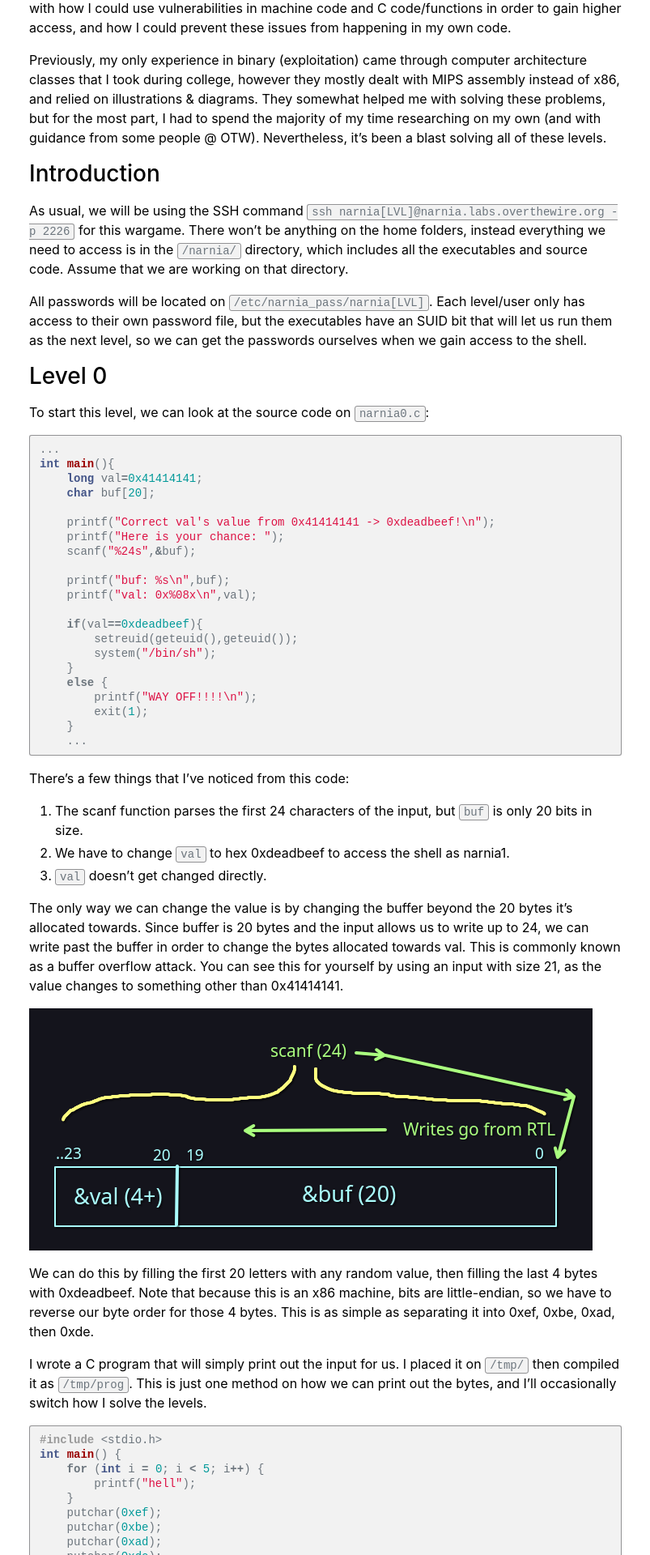
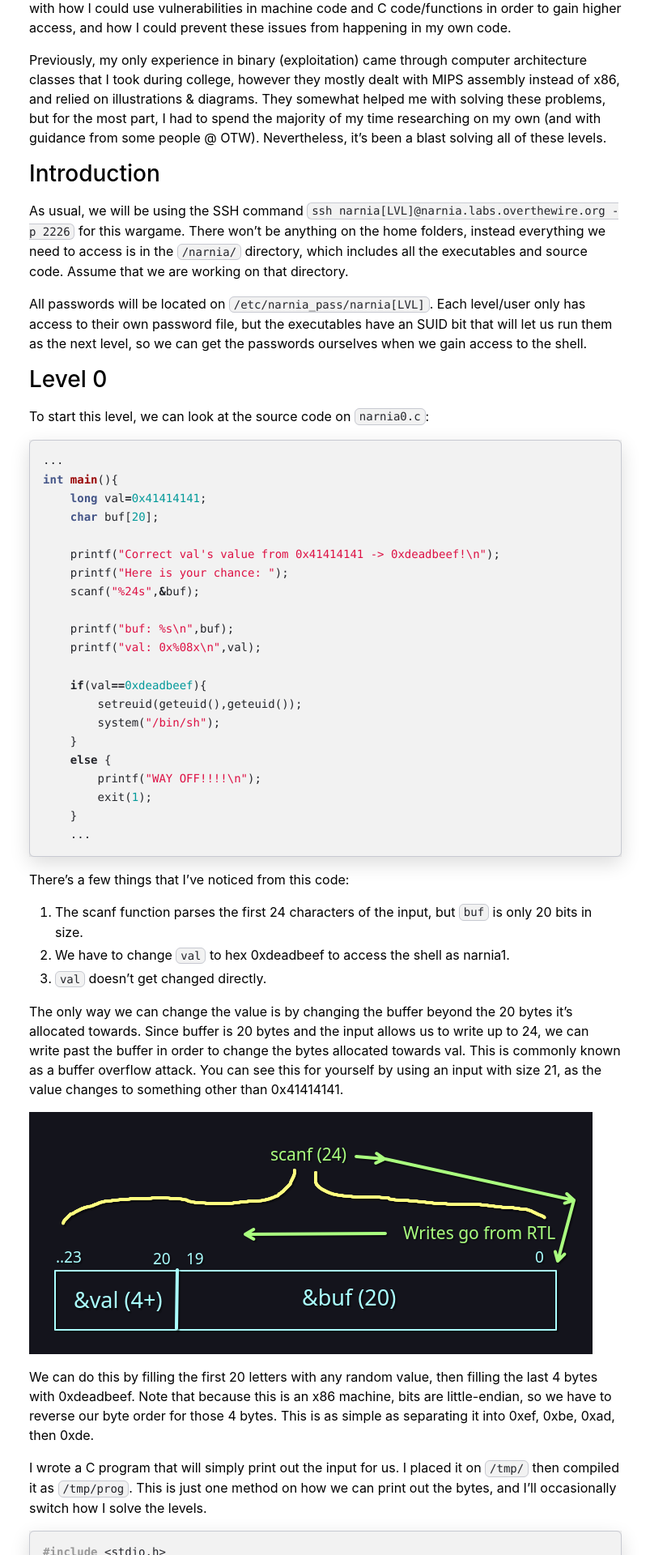
Before and after one commit to rafayet-git/hos.sh, a Jekyll site: the page built from _posts/2025-08-02-overthewire-narnia-writeup.md, in a window 1280 px wide. Shown: the part 324-2244 px from the top of the page at 81% size, without its empty margins (238-1041 px from the left). Built offline with Jekyll 4.4.1, drawn with Linux system fonts in a browser that asks for light colours; comment, search, counter and statistics services are not loaded.

Commit message:
Improved code styling

```diff
--- a/_posts/2025-08-02-overthewire-narnia-writeup.md
+++ b/_posts/2025-08-02-overthewire-narnia-writeup.md
@@ -388,7 +388,7 @@
 
 This program will run `goodfunction()` and does nothing with our input, except placing it in an array with the `snprintf()` function. We need to instead be able to run `hackedfunction()`. It also outputs the memory addresses of both functions, as well as the address and value of `ptrf`, the function pointer being called.
 
-![Our address and values for variables](narnia_7_test.png)
+![Our address and values for variables](/assets/posts/narnia_7_test.png)
 
 Previously we used `snprintf()` to run a format string attack in Level 5. We can use the same idea in order to change the value of `ptrf` to the memory address of the hacked function, so we will be able to run it. We already have its memory address at 0xffffd2c8, and the value to change it to is 0x804930f (134517519).
 
--- a/css/main.scss
+++ b/css/main.scss
@@ -25,6 +25,8 @@
   --secondary-text-color: #ebebf599;
   --link-background-color: #165098;
   --syntax-background-color: #2c2c2eff;
+  --syntax-border-color: #54545899;
+  --syntax-text-color: #f8f8f2;
 }
 
 @media (prefers-color-scheme: light) {
@@ -35,6 +37,8 @@
     --secondary-text-color: #3c3c4399;
     --link-background-color: #85B3EA;
     --syntax-background-color: #f2f2f2;
+    --syntax-border-color: #c7c9d1;
+    --syntax-text-color: #24252b;
   }
 }
 
@@ -177,27 +181,35 @@
  */
 pre,
 code {
-  font-family: monospace;
+  font-family: "SFMono-Regular", Consolas, "Liberation Mono", monospace;
   font-size: 14px;
-  color: $code-color;
-  border: 1px solid $border-color;
-  border-radius: 3px;
+  color: var(--syntax-text-color);
+  border: 1px solid var(--syntax-border-color);
+  border-radius: 6px;
   background-color: var(--syntax-background-color);
-  line-height: 18px;
+  line-height: 1.65;
 }
 
 code {
-  padding: 1px 5px;
+  padding: 0.1em 0.35em;
 }
 
 pre {
-  padding: 8px 12px;
+  margin: 1.5em 0;
+  padding: 1em 1.15em;
   overflow-x: auto;
+  box-shadow: 0 8px 24px rgba(0, 0, 0, 0.14);
+
+  &::selection,
+  *::selection {
+    background: rgba(94, 92, 230, 0.35);
+  }
 
   > code {
     border: 0;
     padding-right: 0;
     padding-left: 0;
+    background: transparent;
   }
 }
 
```
